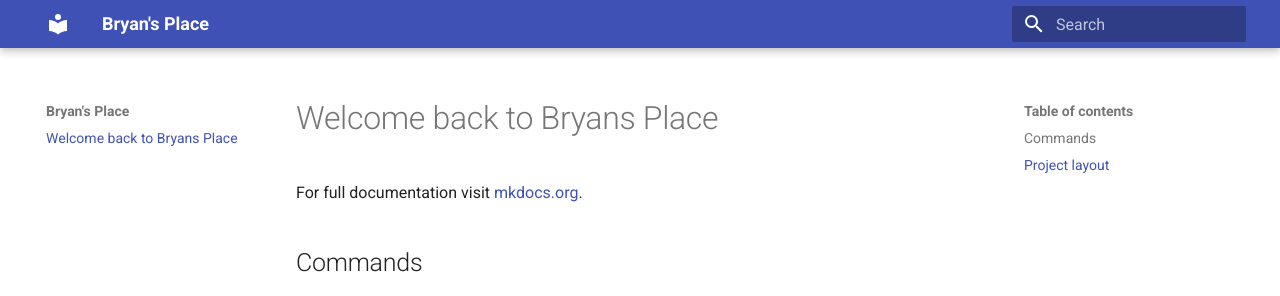
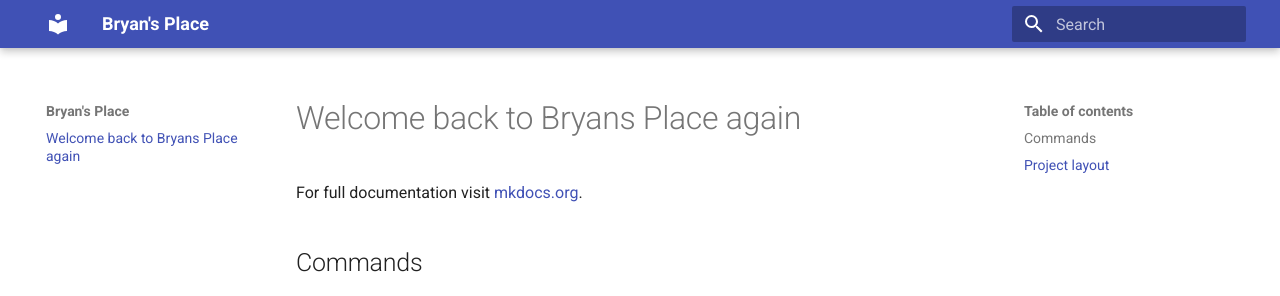
Before and after one commit to bryansplace/bryansplace.github.io, an MkDocs documentation site: the page built from docs/index.md, in a window 1280 px wide. Shown: the top 296 px of the page. Built offline with MkDocs 1.6.1 and Material for MkDocs 9.7.7, drawn with Linux system fonts in a browser that asks for light colours.

Commit message:
updates from tissot

```diff
--- a/docs/index.md
+++ b/docs/index.md
@@ -1,4 +1,4 @@
-# Welcome back to Bryans Place
+# Welcome back to Bryans Place again
 
 For full documentation visit [mkdocs.org](https://www.mkdocs.org).
 
```
